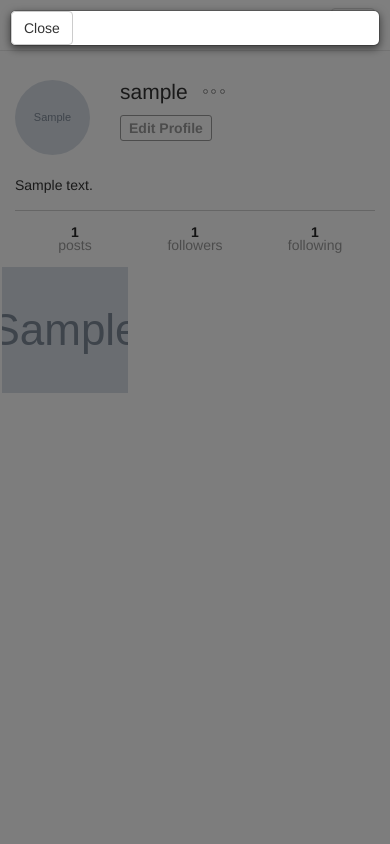
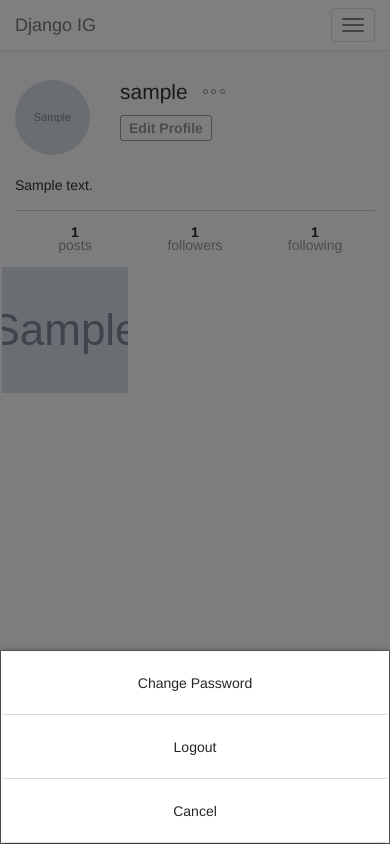
Before and after one commit to andyalam/django_instagram, a Django app: a page that uses feeds/templates/feeds/profile.html in a window 390 px wide, after a click that opens the changed part. Run offline with Django 3.2, Linux system fonts and the light colour scheme; tables that the repository leaves empty hold one stand-in row (values such as "Sample post"); grey boxes marked "Sample" are stand-in pictures; some libraries are stand-ins or nearby versions.

Commit message:
logout modal for profile

```diff
--- a/feeds/templates/feeds/profile.html
+++ b/feeds/templates/feeds/profile.html
@@ -16,7 +16,7 @@
       <div class="col-xs-8 right">
         <div class="name-buttons">
           <h1 class="username">{{ user.username }}</h1>
-          <a class="edit-desktop">
+          <a class="edit-desktop" href="{% url 'profile_settings' user.username %}">
             <button class="edit-profile">Edit Profile</button>
           </a>
           <div class="options-bubbles" type="button" data-toggle="modal" data-target="#logoutModal">
@@ -27,7 +27,11 @@
           <div class="modal fade" id="logoutModal" tabindex="-1" role="dialog" aria-labelledby="myModalLabel">
             <div class="modal-dialog" role="document">
               <div class="modal-content">
-                <button type="button" class="btn btn-default" data-dismiss="modal">Close</button>
+                <ul>
+                  <li><a type="button" class="btn" href="">Change Password</a></li>
+                  <li><a type="button" class="btn" href="{% url 'signout' %}">Logout</a></li>
+                  <li><a type="button" class="btn" data-dismiss="modal">Cancel</a></li>
+                </ul>
               </div>
             </div>
           </div>
--- a/static/css/partials/_cards.scss
+++ b/static/css/partials/_cards.scss
@@ -69,3 +69,39 @@
     }
   }
 }
+
+#logoutModal {
+  &.fade.in {
+    display: flex !important;
+    align-items: center;
+  }
+  .modal-content {
+    border-radius: 0;
+  }
+  ul {
+    list-style: none;
+    margin: 0;
+    padding: 0;
+  }
+  a {
+    width: 100%;
+    line-height: 50px;
+    border-bottom: 1px solid #dbdbdb;
+    color: #262626;
+  }
+  @media screen and (max-width: 768px) {
+    .modal-dialog {
+      width: 100%;
+    }
+  }
+  @media screen and (max-width: 480px) {
+    .modal-dialog {
+      margin: 0;
+    }
+  }
+  @media screen and (max-width: 415px) {
+    &.fade.in {
+      align-items: flex-end;
+    }
+  }
+}
--- a/static/css/style.css
+++ b/static/css/style.css
@@ -136,6 +136,30 @@ a:hover {
         color: #4d4d4d;
         text-decoration: none; }
 
+#logoutModal.fade.in {
+  display: flex !important;
+  align-items: center; }
+#logoutModal .modal-content {
+  border-radius: 0; }
+#logoutModal ul {
+  list-style: none;
+  margin: 0;
+  padding: 0; }
+#logoutModal a {
+  width: 100%;
+  line-height: 50px;
+  border-bottom: 1px solid #dbdbdb;
+  color: #262626; }
+@media screen and (max-width: 768px) {
+  #logoutModal .modal-dialog {
+    width: 100%; } }
+@media screen and (max-width: 480px) {
+  #logoutModal .modal-dialog {
+    margin: 0; } }
+@media screen and (max-width: 415px) {
+  #logoutModal.fade.in {
+    align-items: flex-end; } }
+
 .profile {
   max-width: 975px;
   padding: 60px 20px 0;
```
Also changed, not shown: 1 other file.
